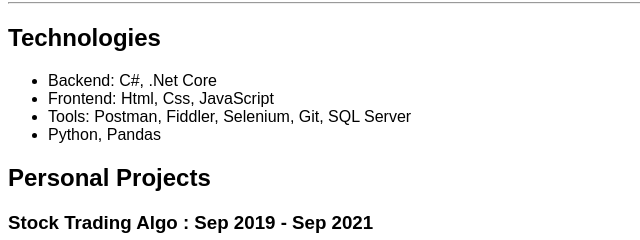
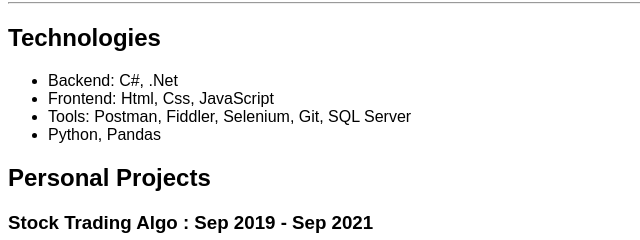
Before and after one commit to mattyonice/resres, a plain HTML site: page index.html in a window 1280 px wide. Shown: the part 122-362 px from the top of the page, 0-640 px from the left. Drawn offline with Linux system fonts and the light colour scheme.

Commit message:
.net core => core

```diff
--- a/index.html
+++ b/index.html
@@ -28,7 +28,7 @@
 
     <h2>Technologies</h2>
     <ul>
-        <li>Backend: C#, .Net Core</li>
+        <li>Backend: C#, .Net</li>
         <li>Frontend: Html, Css, JavaScript</li>
         <li>Tools: Postman, Fiddler, Selenium, Git, SQL Server</li>
         <li>Python, Pandas</li>
```
